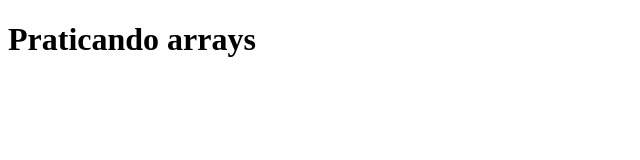
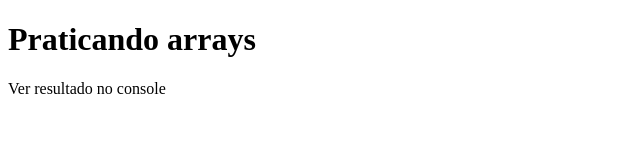
Before and after one commit to DiegoCelisT/Pratica_de_arrays, a plain HTML site: page index.html in a window 1280 px wide. Shown: the whole page, without its empty margins (0-640 px from the left). Drawn offline with Linux system fonts and the light colour scheme.

Commit message:
SIndicando ao usuário para ver o resultado no console

```diff
--- a/index.html
+++ b/index.html
@@ -9,6 +9,7 @@
 </head>
 <body>
     <h1>Praticando arrays</h1>
+    <p>Ver resultado no console</p>
     <script src="script.js"></script>
 </body>
 </html>
```
